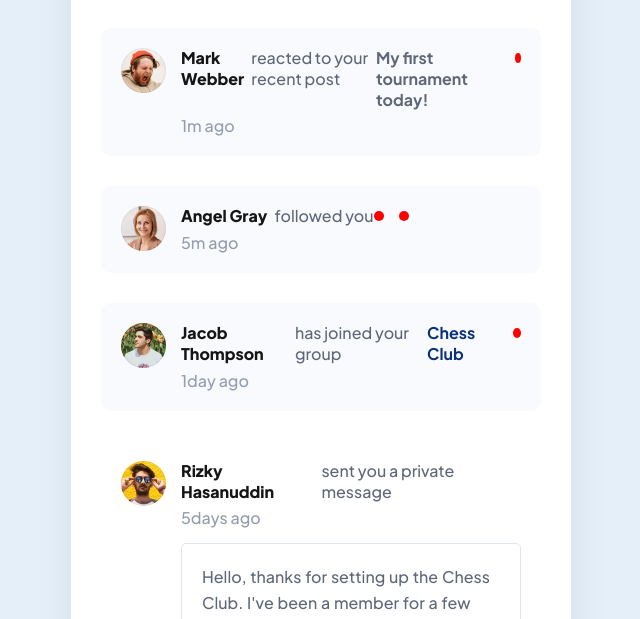
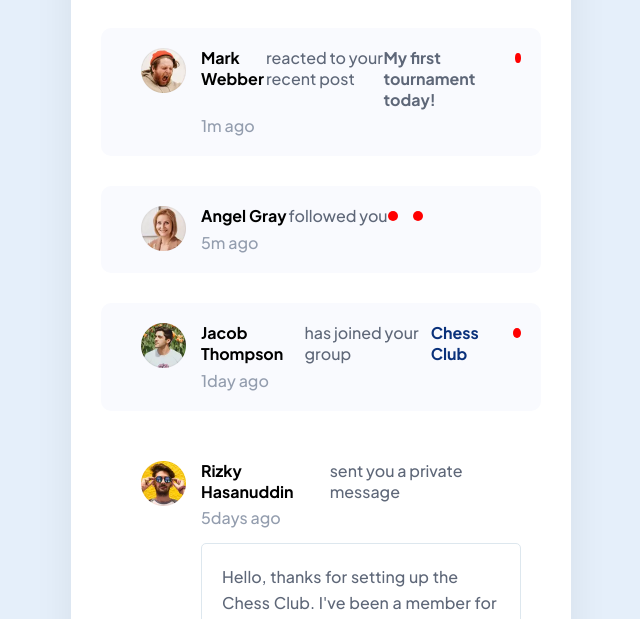
Before and after one commit to Enki10/notifications-page-main, a website built with Parcel: page index.html in a window 1280 px wide. Shown: the part 181-800 px from the top of the page, without its empty margins (319-959 px from the left). Built offline with nearby package versions, Linux system fonts and the light colour scheme.

Commit message:
coloring and text alignment changes

```diff
--- a/src/scss/main.scss
+++ b/src/scss/main.scss
@@ -34,15 +34,69 @@
 .ntf__header{
     display:flex;
 }
-.ntf__logo{
-    display:flex;
+
+
+
+.section-notifications {
+    background-color: #f9fafe;
+    overflow:auto;
+}
+.unread {
+    background-color: #f9fafe;
+    background-color: #f9fafe;
 }
 
-.ntf_read-button{
+.ntf{
+    background-color:#ffffff;
+    width:500px;
+    margin:25px auto;
+    padding: 20px;
+    border-radius:10px;
+}
+.ntf__item{
+    display:flex;
+    margin-bottom:20px;
+}
+//delete this
+//delete this
+
+//start here.
+.ntf__item-profile{
+    margin-left:20px;
+    display:none;
+}
+.ntf__item-msg{
+    color:grey;
 }
 
-.ntf__item-msg > span {
-    padding-right:5px;
+.name-highlight{
+    color:black;
+    font-weight:bold;
+}
+
+.post-event {
+    color: #565252;
+}
+
+.ntf__item--time {
+    color: darkgrey;
+}
+
+@media screen and (max-width: 1023px) {
+    .ntf{
+    }
+}
+
+@media screen and (max-width: 767px) {
+    .ntf{
+        width:80%;
+    }
+}
+
+@media screen and (max-width: 424px) {
+    .ntf{
+        width:90%;
+    }
 }
 
 @media screen and (max-width: 1023px) {
```
